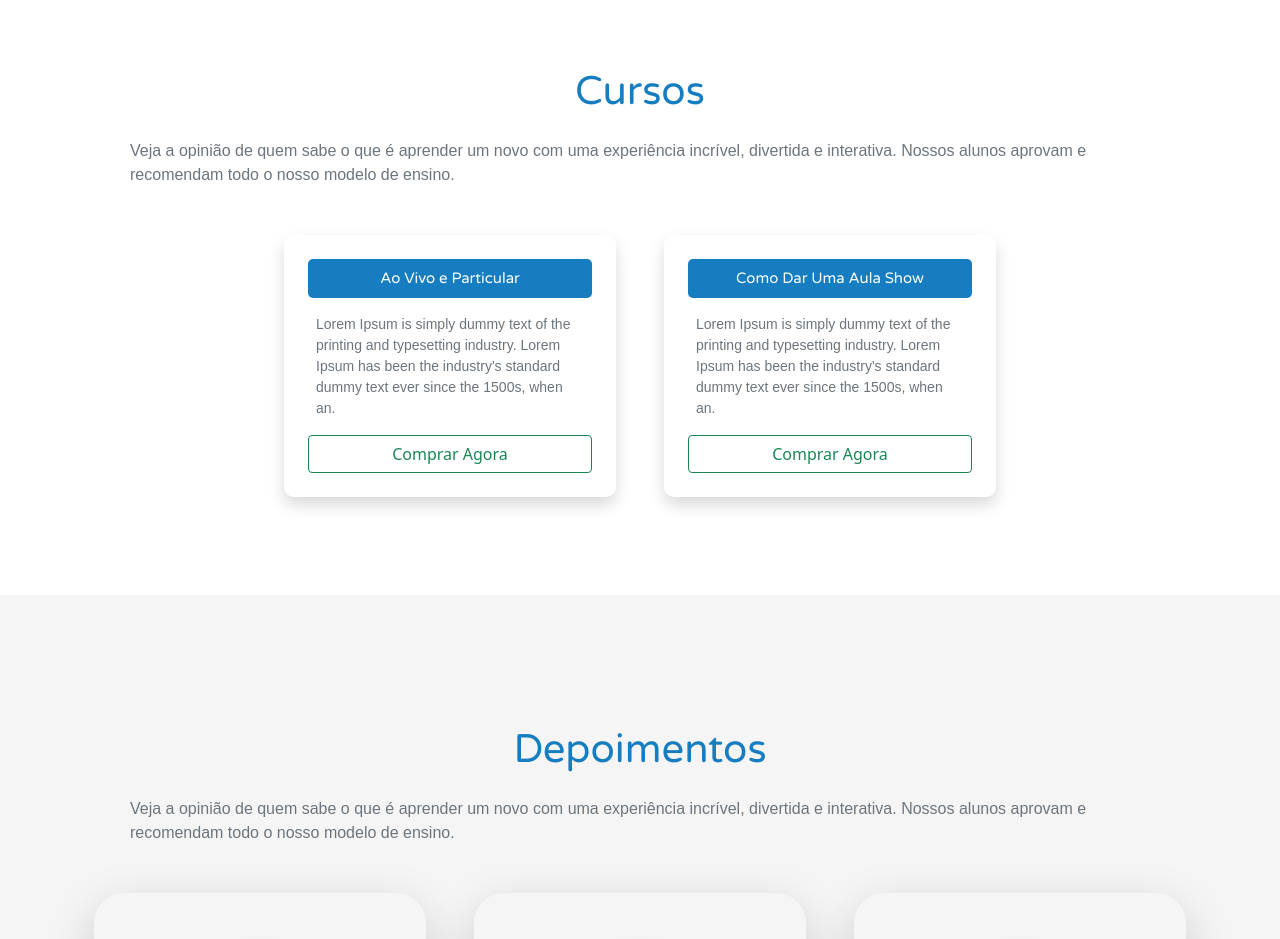
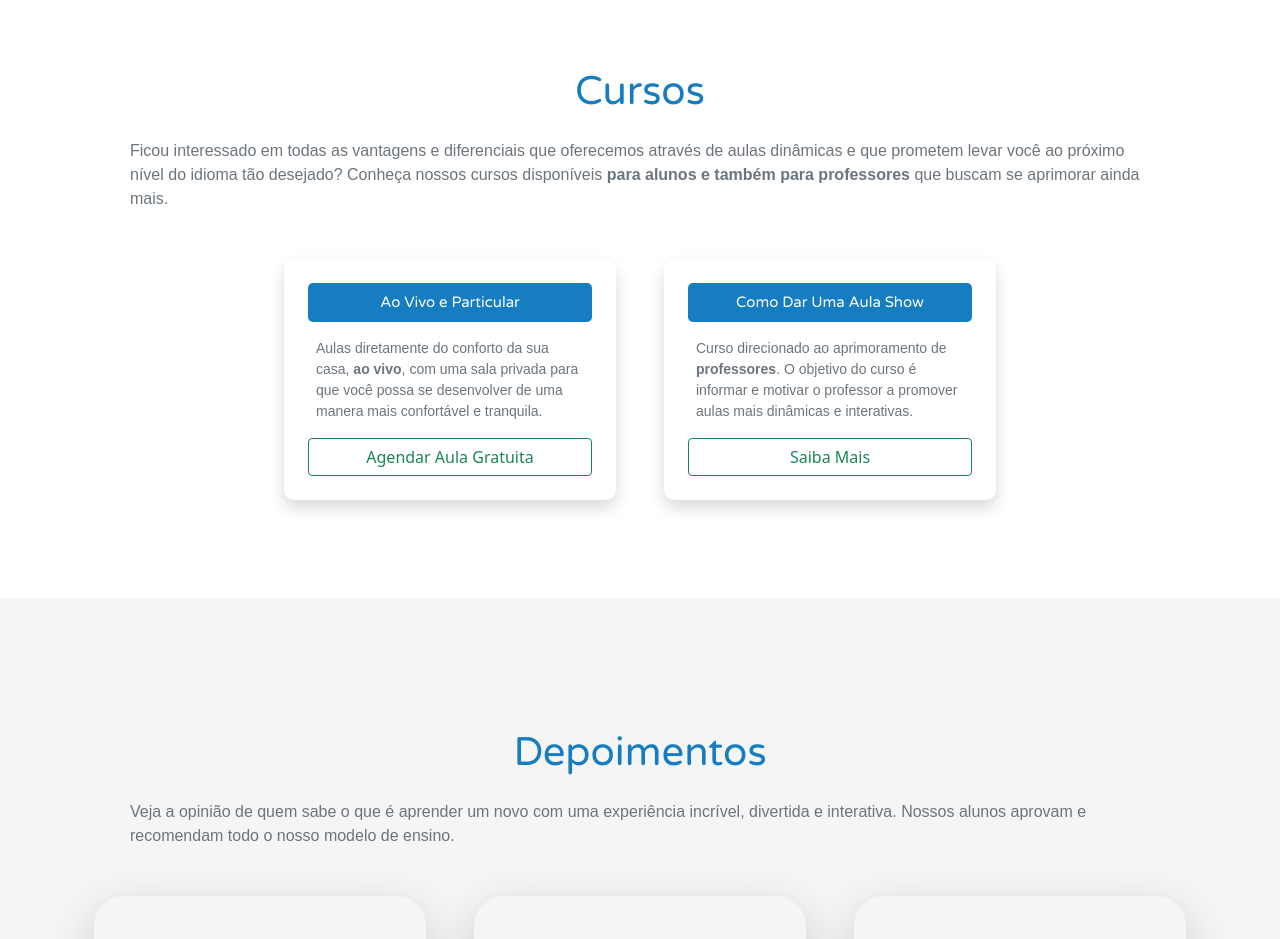
Before and after one commit to farosys/educhiba-landing, a plain HTML site: page index.html in a window 1280 px wide. Shown: the part 1880-2819 px from the top of the page. Drawn offline with nearby package versions, Linux system fonts and the light colour scheme; a web font is replaced by a local one.

Commit message:
feat: estrutura da section de cursos finalizada

```diff
--- a/index.html
+++ b/index.html
@@ -141,22 +141,22 @@
         <section id="courses">
             <div class="container">
                 <h1 class="text-center mb-4"> Cursos </h1>
-                <p id="subtitulo" class="text-secondary mb-5 px-5"> Veja a opinião de quem sabe o que é aprender um novo com uma experiência incrível, divertida e interativa. Nossos alunos aprovam e recomendam todo o nosso modelo de ensino. </p>
+                <p id="subtitulo" class="text-secondary mb-5 px-5"> Ficou interessado em todas as vantagens e diferenciais que oferecemos através de aulas dinâmicas e que prometem levar você ao próximo nível do idioma tão desejado? Conheça nossos cursos disponíveis <b>para alunos e também para professores</b> que buscam se aprimorar ainda mais. </p>
 
                 <div class="row mb-5">
                     <div class="col"></div>
                     <div class="col-md-4 px-4">
                         <div class="box shadow mb-5 mb-md-0 p-4">
                             <p class="nome py-2 text-white mb-0"> Ao Vivo e Particular </p>
-                            <p class="description text-secondary px-2 mt-3 mb-0"> Lorem Ipsum is simply dummy text of the printing and typesetting industry. Lorem Ipsum has been the industry's standard dummy text ever since the 1500s, when an. </p>
-                            <input class="btn btn-outline-success w-100 mt-3" value="Comprar Agora">
+                            <p class="description text-secondary px-2 mt-3 mb-0"> Aulas diretamente do conforto da sua casa, <b>ao vivo</b>, com uma sala privada para que você possa se desenvolver de uma manera mais confortável e tranquila. </p>
+                            <a class="btn btn-outline-success w-100 mt-3" href="https://api.whatsapp.com/send?phone=5592991550157&text=Oi%2C%20Edu%20Chiba!%20%20%20%F0%9F%91%A8%F0%9F%8F%BB%E2%80%8D%F0%9F%8F%AB%0A%0AVi%20seu%20site%20e%20gostaria%20de%20agendar%20a%20minha%20aula%20gratuita!%20%20%20%F0%9F%87%BA%F0%9F%87%B8%20%F0%9F%87%A7%F0%9F%87%B7" target="_blanck"> Agendar Aula Gratuita </a>
                         </div>
                     </div>
                     <div class="col-md-4 px-4">
                         <div class="box shadow mb-5 mb-md-0 p-4">
                             <p class="nome py-2 text-white mb-0"> Como Dar Uma Aula Show </p>
-                            <p class="description text-secondary px-2 mt-3 mb-0"> Lorem Ipsum is simply dummy text of the printing and typesetting industry. Lorem Ipsum has been the industry's standard dummy text ever since the 1500s, when an. </p>
-                            <input class="btn btn-outline-success w-100 mt-3" value="Comprar Agora">
+                            <p class="description text-secondary px-2 mt-3 mb-0"> Curso direcionado ao aprimoramento de <b>professores</b>. O objetivo do curso é informar e motivar o professor a promover aulas mais dinâmicas e interativas. </p>
+                            <a class="btn btn-outline-success w-100 mt-3" href="https://sun.eduzz.com/616218?pf=1" target="_blanck"> Saiba Mais </a>
                         </div>
                     </div>
                     <div class="col"></div>
```
